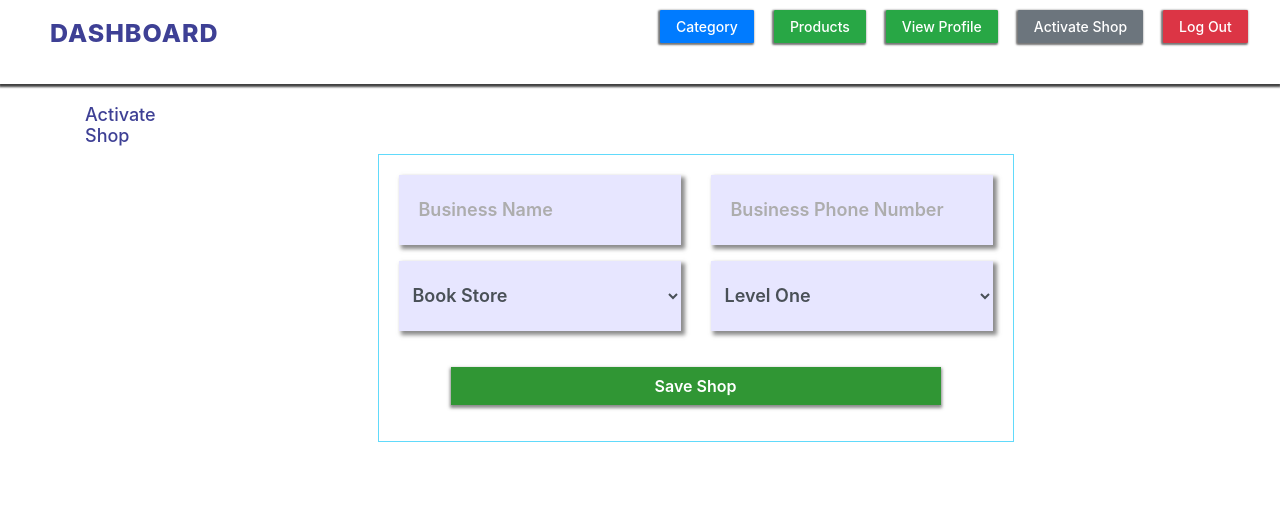
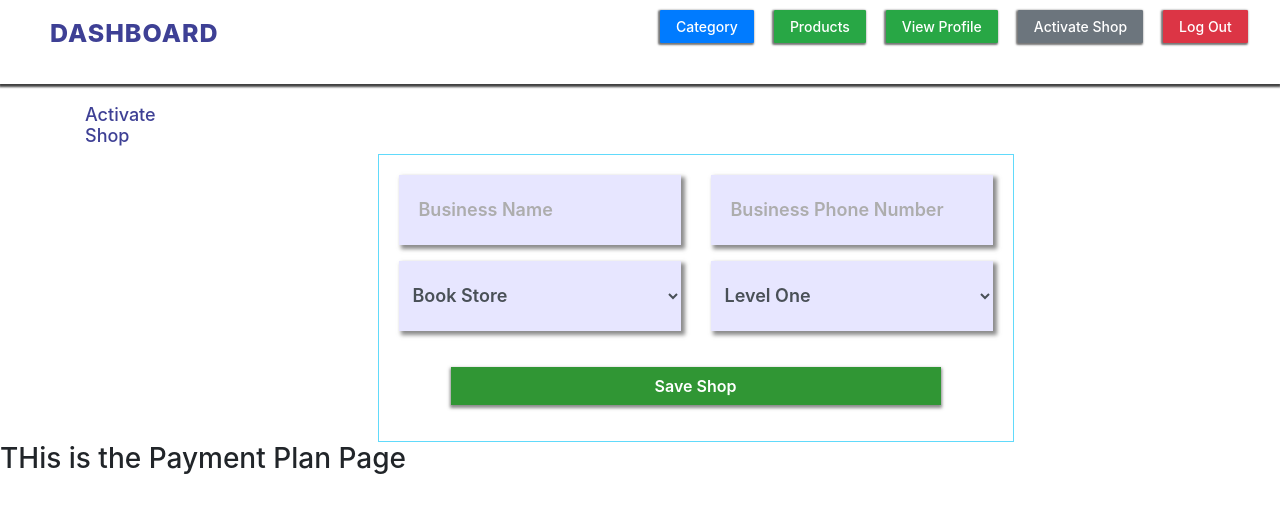
Before and after one commit to Jos33y/storetract, a React (Create React App) app: page /activate-shop in a window 1280 px wide. Shown: the top 512 px of the page. Built offline with nearby package versions, Linux system fonts and the light colour scheme; no server answers; the database is empty; sample sign-in values are in the browser's storage.

Commit message:
working on moving forward the project

```diff
--- a/src/Dashboard/activateShop.js
+++ b/src/Dashboard/activateShop.js
@@ -7,6 +7,7 @@ import {updateDoc ,doc, setDoc} from "firebase/firestore";
 import {db} from "../firebase.config";
 import {useNavigate} from "react-router-dom";
 import {v4 as uuidv4} from "uuid";
+import Plan from "./plan";
 
 const ActivateShop = () => {
 
@@ -161,6 +162,7 @@ const ActivateShop = () => {
                     </Col>
                 </Row>
             </Container>
+            <Plan />
         </>
     )
 
--- /dev/null
+++ b/src/Dashboard/plan.js
@@ -0,0 +1,10 @@
+const Plan = () => {
+    return (
+        <>
+            <h3>THis is the Payment Plan Page</h3>
+        </>
+    )
+
+}
+
+export default Plan
```
